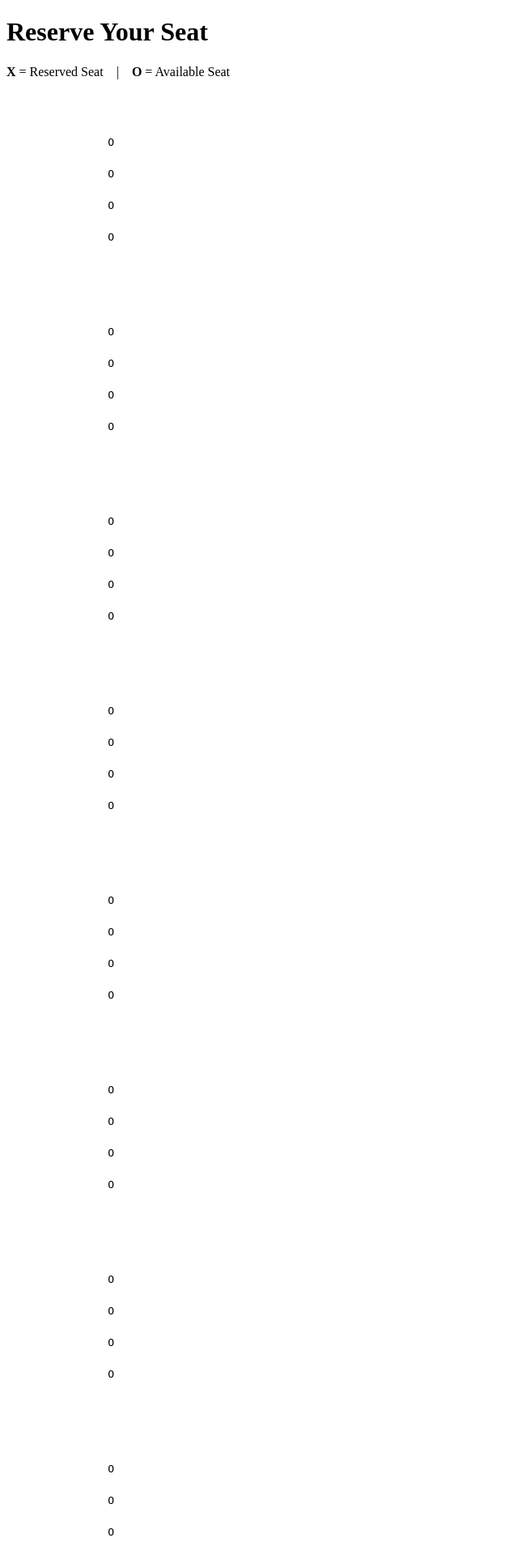
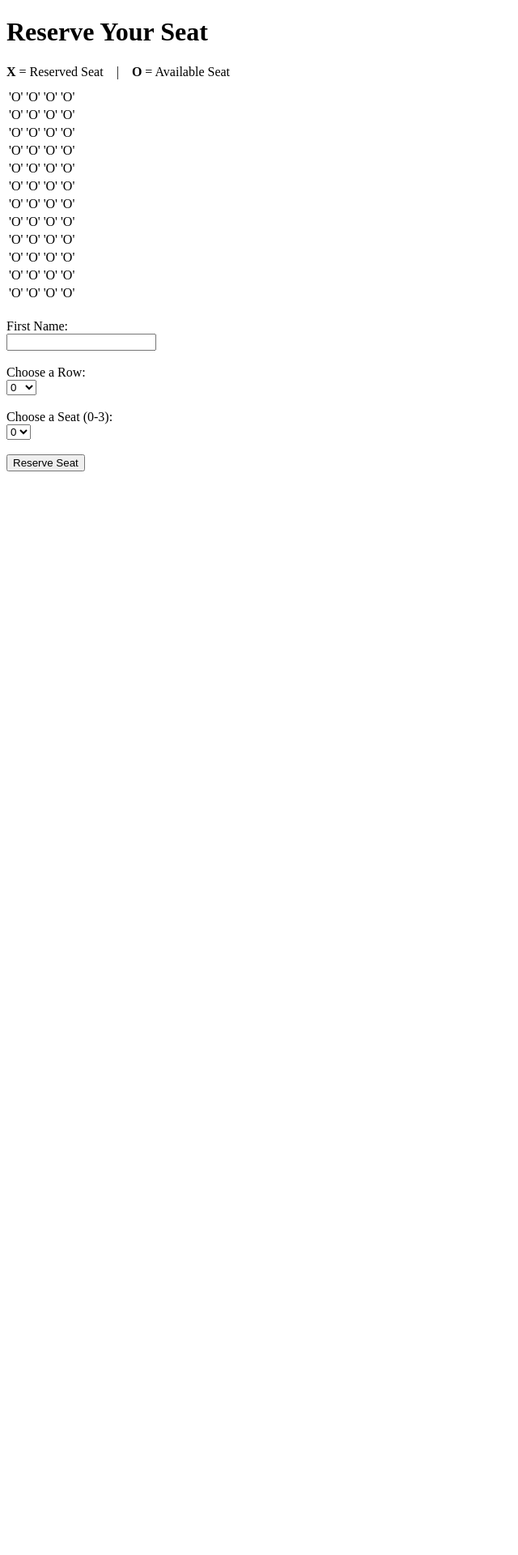
Before and after one commit to amandanngo/IT-4320-Final-Project, a Flask app: page /reservation/form in a window 1280 px wide. Shown: the top 1920 px of the page at 81% size, without its empty margins (0-640 px from the left). After the commit the page ends 582 px from the top, so only its background shows below. Run offline with Flask 3, Linux system fonts and the light colour scheme.

Commit message:
Formatted Seating Chart

```diff
--- a/reservation/templates/reservation_form.html
+++ b/reservation/templates/reservation_form.html
@@ -4,9 +4,9 @@
     <title>Reserve Your Seat</title>
     <style>
         .seating-chart {
-            font-family: monospace;
+            /* font-family: monospace;
             white-space: pre;
-            line-height: 1.5;
+            line-height: 1.5; */
         }
         .legend {
             margin-bottom: 10px;
@@ -25,12 +25,15 @@
     </div>
 
     <div class="seating-chart">
+        <table>
         {% for row in seating %}
+            <tr>
             {% for seat in row %}
-                {{ seat }}
+                <td>'{{ seat }}'</td>
             {% endfor %}
-            <br>
+            </tr>
         {% endfor %}
+        </table>
     </div>
 
     <div class="form-section">
```
